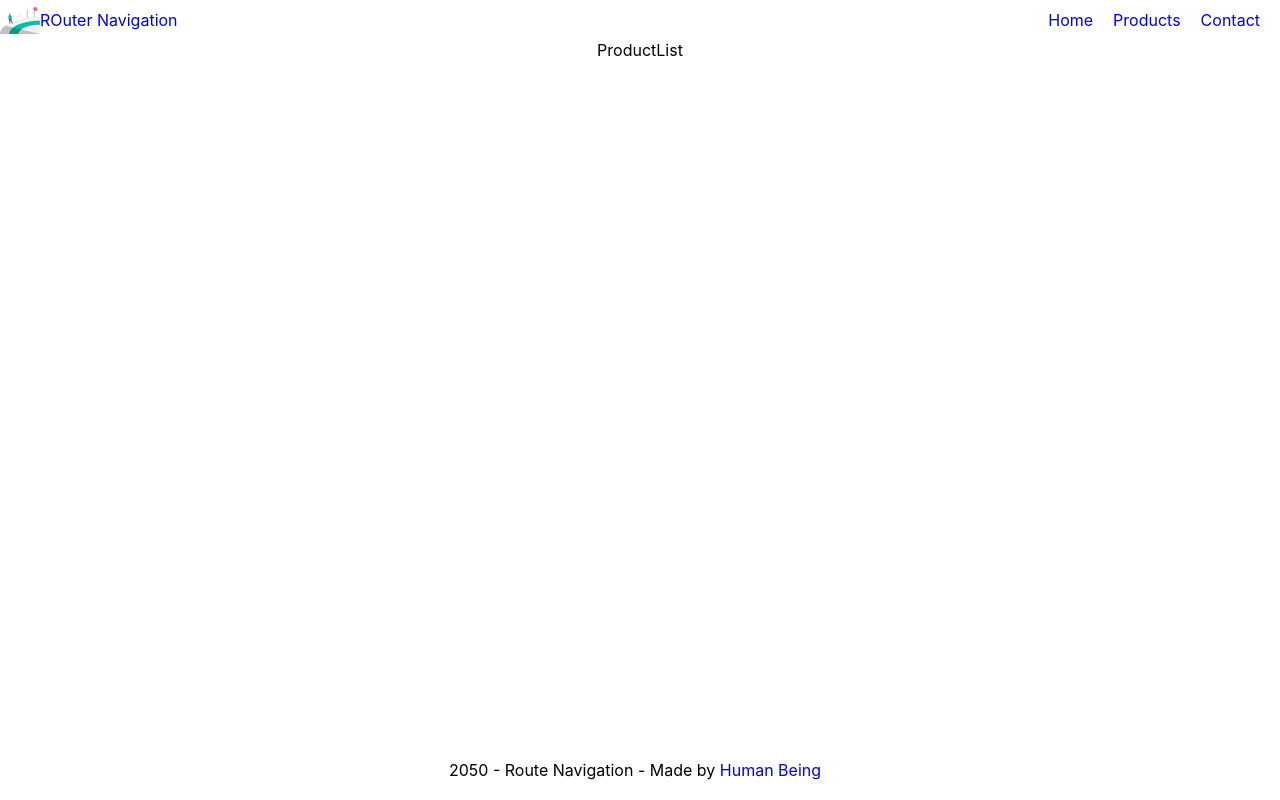
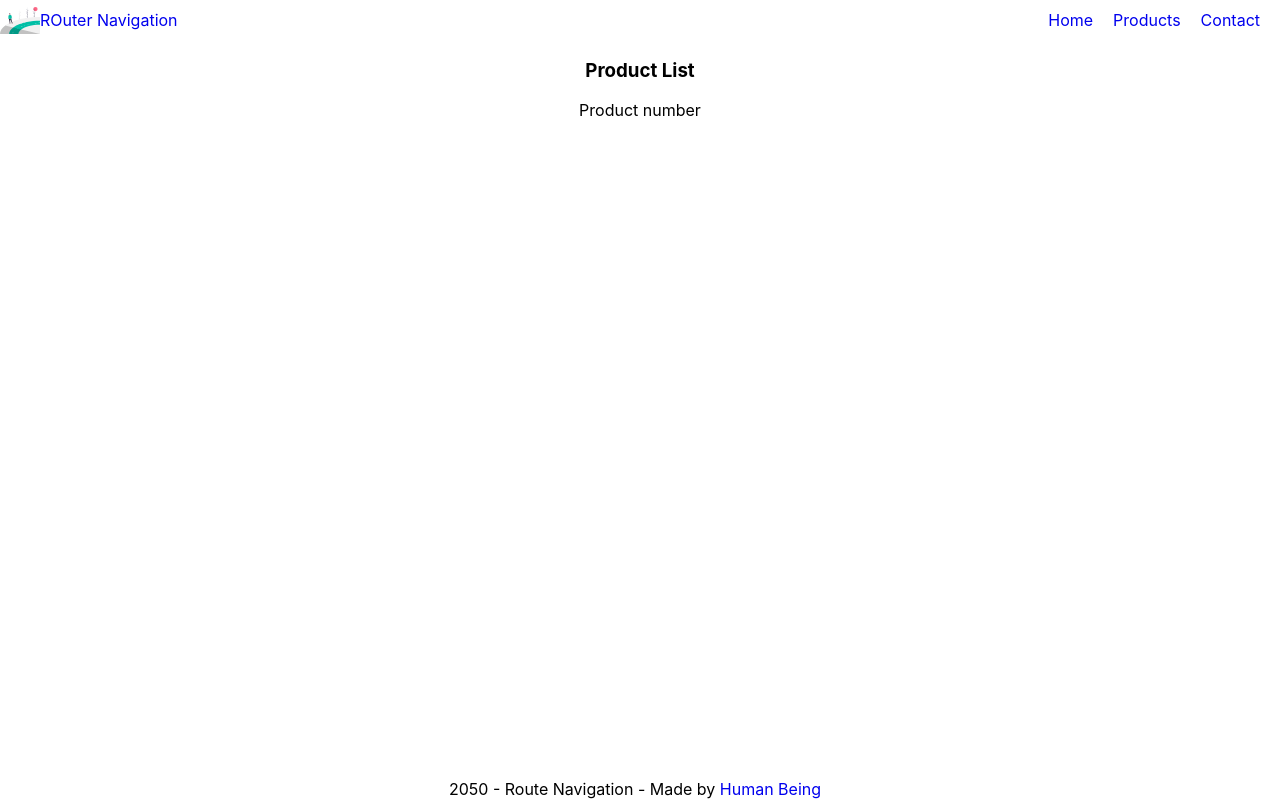
Before and after one commit to anshul-bheniye/react-router-practice, a React (Create React App) app: page /productList in a window 1280 px wide. Built offline with nearby package versions, Linux system fonts and the light colour scheme.

Commit message:
use params

```diff
--- a/src/components/ProductList.js
+++ b/src/components/ProductList.js
@@ -1,7 +1,15 @@
+import { useParams } from "react-router-dom"
+
 
 
 export const ProductList = () => {
+  const params = useParams();
+  console.log(params)
+
   return (
-    <div>ProductList</div>
+    <div>
+      <h3>Product List</h3>
+      <p>Product number {params.id}</p>
+    </div>
   )
 }
```
